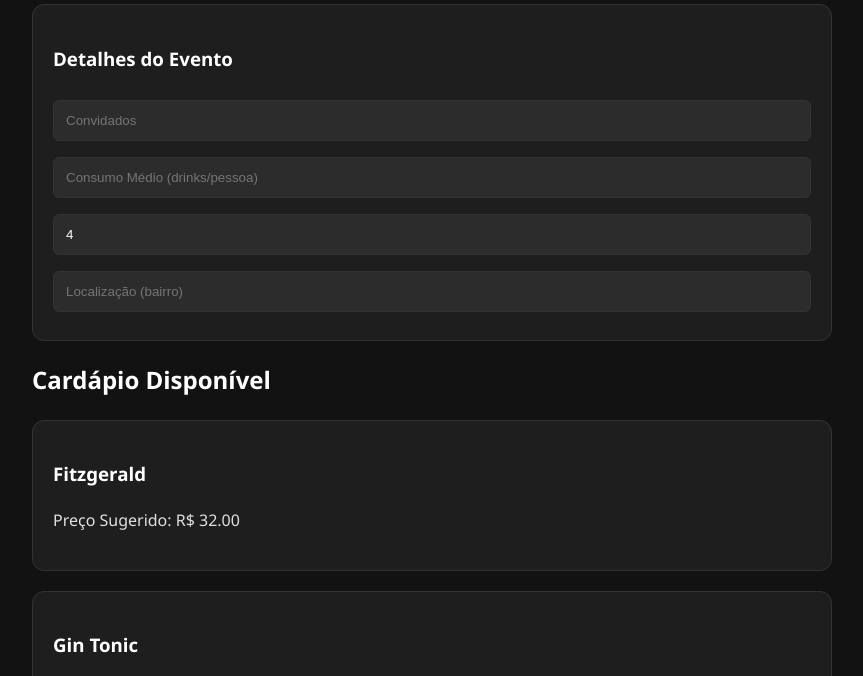
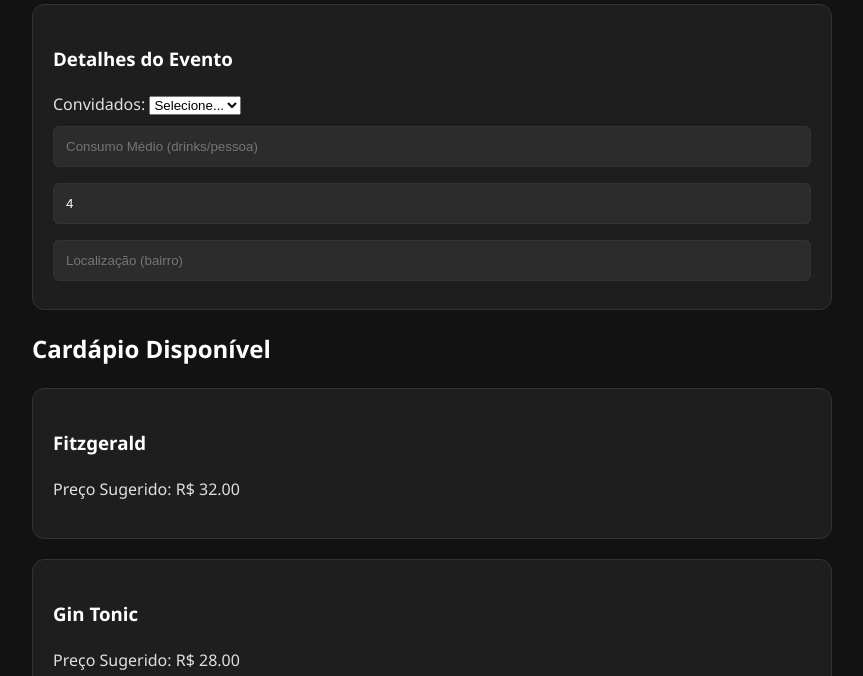
Before and after one commit to rodrigopcviana-lab/live-bartenders, a plain HTML site: page index.html in a window 1280 px wide. Shown: the part 110-786 px from the top of the page, without its empty margins (208-1071 px from the left). Drawn offline with Linux system fonts and the light colour scheme.

Commit message:
Update guests select and fix app.js

```diff
--- a/app.js
+++ b/app.js
@@ -7,7 +7,23 @@
         const response = await fetch('data/receitas.json');
         cardapio = await response.json();
         renderizarCardapio();
+        popularConvidados();
     } catch (e) { console.error("Erro ao carregar:", e); }
+}
+
+function popularConvidados() {
+    const select = document.getElementById('convidados');
+    let html = '<option value="0">Selecione...</option>';
+
+    // 0 a 200 de 25 em 25
+    for (let i = 25; i <= 200; i += 25) {
+        html += `<option value="${i}">${i}</option>`;
+    }
+    // 250 a 1000 de 50 em 50
+    for (let i = 250; i <= 1000; i += 50) {
+        html += `<option value="${i}">${i}</option>`;
+    }
+    select.innerHTML = html;
 }
 
 function renderizarCardapio() {
@@ -64,10 +80,6 @@
     } catch (e) { alert("Erro de conexão com a bridge."); }
 }
 
-// Atualizar o HTML para incluir botão de enviar
-// Adicione o botão no index.html ou aqui via manipulação
-// document.getElementById('orcamento').innerHTML += '<button onclick="enviarWhatsApp()">Enviar para WhatsApp</button>';
-
 ['convidados', 'consumoMedio', 'duracao', 'localizacao'].forEach(id => {
     document.getElementById(id).addEventListener('input', calcular);
 });
--- a/index.html
+++ b/index.html
@@ -27,7 +27,10 @@
 
     <div class="card">
         <h3>Detalhes do Evento</h3>
-        <input type="number" id="convidados" placeholder="Convidados">
+        <label for="convidados">Convidados:</label>
+        <select id="convidados">
+            <!-- Gerado via JS para facilitar -->
+        </select>
         <input type="number" id="consumoMedio" placeholder="Consumo Médio (drinks/pessoa)">
         <input type="number" id="duracao" placeholder="Duração (horas)" value="4">
         <input type="text" id="localizacao" placeholder="Localização (bairro)">
```
